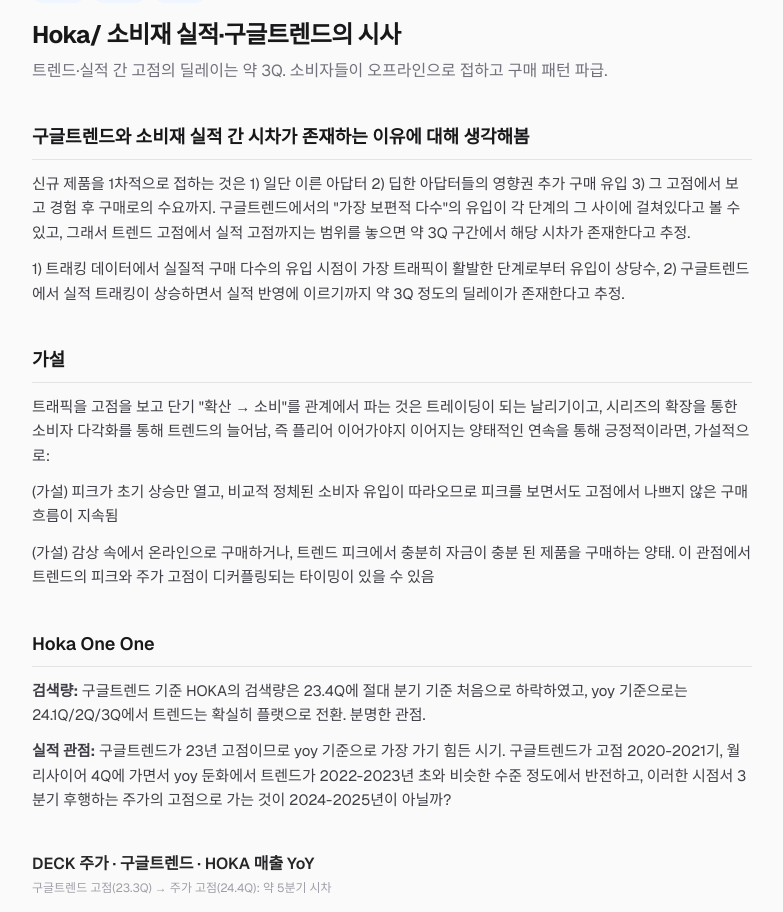
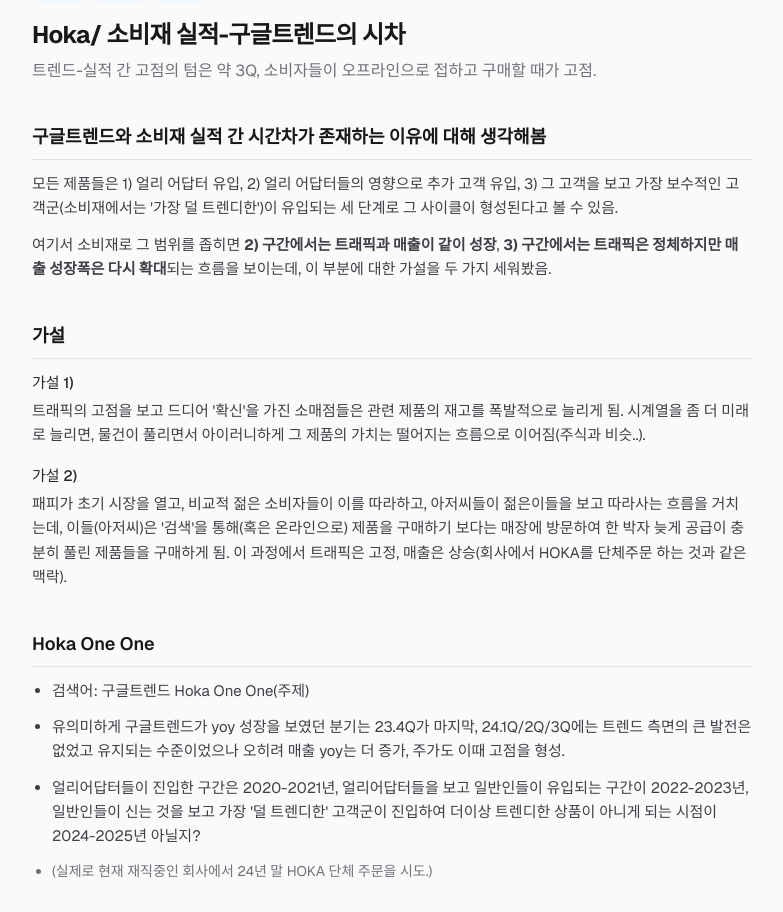
Before and after one commit to chlakaelf/case-study-web, a Next.js app: page /cases/hoka-google-trends in a window 1280 px wide. Shown: the part 180-1092 px from the top of the page, without its empty margins (248-1031 px from the left). Built offline with nearby package versions, Linux system fonts and the light colour scheme.

Commit message:
Rewrite HOKA case faithful to Notion original

```diff
--- a/src/app/cases/hoka-google-trends/page.tsx
+++ b/src/app/cases/hoka-google-trends/page.tsx
@@ -23,78 +23,89 @@
           ))}
         </div>
         <h1 className="text-2xl font-bold tracking-tight text-zinc-900 mb-2">
-          Hoka/ 소비재 실적·구글트렌드의 시사
+          Hoka/ 소비재 실적-구글트렌드의 시차
         </h1>
         <p className="text-base text-zinc-500">
-          트렌드·실적 간 고점의 딜레이는 약 3Q. 소비자들이 오프라인으로 접하고
-          구매 패턴 파급.
+          트렌드-실적 간 고점의 텀은 약 3Q, 소비자들이 오프라인으로 접하고
+          구매할 때가 고점.
         </p>
       </header>
 
       <div className="space-y-10">
-        {/* ─── 구글트렌드와 소비재 실적 간 시차 ─── */}
-        <Section title="구글트렌드와 소비재 실적 간 시차가 존재하는 이유에 대해 생각해봄">
+        {/* ─── 도입부 ─── */}
+        <Section title="구글트렌드와 소비재 실적 간 시간차가 존재하는 이유에 대해 생각해봄">
           <p>
-            신규 제품을 1차적으로 접하는 것은 1) 일단 이른 아답터 2) 딥한
-            아답터들의 영향권 추가 구매 유입 3) 그 고점에서 보고 경험 후 구매로의
-            수요까지. 구글트렌드에서의 &quot;가장 보편적 다수&quot;의 유입이 각
-            단계의 그 사이에 걸쳐있다고 볼 수 있고, 그래서 트렌드 고점에서 실적
-            고점까지는 범위를 놓으면 약 3Q 구간에서 해당 시차가 존재한다고 추정.
+            모든 제품들은 1) 얼리 어답터 유입, 2) 얼리 어답터들의 영향으로 추가
+            고객 유입, 3) 그 고객을 보고 가장 보수적인 고객군(소비재에서는
+            &apos;가장 덜 트렌디한&apos;)이 유입되는 세 단계로 그 사이클이
+            형성된다고 볼 수 있음.
           </p>
           <p>
-            1) 트래킹 데이터에서 실질적 구매 다수의 유입 시점이 가장 트래픽이
-            활발한 단계로부터 유입이 상당수, 2) 구글트렌드에서 실적 트래킹이
-            상승하면서 실적 반영에 이르기까지 약 3Q 정도의 딜레이가 존재한다고
-            추정.
+            여기서 소비재로 그 범위를 좁히면 <strong>2) 구간에서는 트래픽과
+            매출이 같이 성장</strong>, <strong>3) 구간에서는 트래픽은 정체하지만
+            매출 성장폭은 다시 확대</strong>되는 흐름을 보이는데, 이 부분에 대한
+            가설을 두 가지 세워봤음.
           </p>
         </Section>
 
         {/* ─── 가설 ─── */}
         <Section title="가설">
-          <p>
-            트래픽을 고점을 보고 단기 &quot;확산 → 소비&quot;를 관계에서 파는
-            것은 트레이딩이 되는 날리기이고, 시리즈의 확장을 통한 소비자
-            다각화를 통해 트렌드의 늘어남, 즉 플리어 이어가야지 이어지는
-            양태적인 연속을 통해 긍정적이라면, 가설적으로:
-          </p>
-          <p>
-            (가설) 피크가 초기 상승만 열고, 비교적 정체된 소비자 유입이
-            따라오므로 피크를 보면서도 고점에서 나쁘지 않은 구매 흐름이 지속됨
-          </p>
-          <p>
-            (가설) 감상 속에서 온라인으로 구매하거나, 트렌드 피크에서 충분히
-            자금이 충분 된 제품을 구매하는 양태. 이 관점에서 트렌드의 피크와
-            주가 고점이 디커플링되는 타이밍이 있을 수 있음
-          </p>
+          <div className="space-y-4">
+            <div>
+              <p className="font-medium text-zinc-800 mb-1">가설 1)</p>
+              <p>
+                트래픽의 고점을 보고 드디어 &apos;확신&apos;을 가진 소매점들은
+                관련 제품의 재고를 폭발적으로 늘리게 됨. 시계열을 좀 더 미래로
+                늘리면, 물건이 풀리면서 아이러니하게 그 제품의 가치는 떨어지는
+                흐름으로 이어짐(주식과 비슷..).
+              </p>
+            </div>
+            <div>
+              <p className="font-medium text-zinc-800 mb-1">가설 2)</p>
+              <p>
+                패피가 초기 시장을 열고, 비교적 젊은 소비자들이 이를 따라하고,
+                아저씨들이 젊은이들을 보고 따라사는 흐름을 거치는데,
+                이들(아저씨)은 &apos;검색&apos;을 통해(혹은 온라인으로) 제품을
+                구매하기 보다는 매장에 방문하여 한 박자 늦게 공급이 충분히 풀린
+                제품들을 구매하게 됨. 이 과정에서 트래픽은 고정, 매출은
+                상승(회사에서 HOKA를 단체주문 하는 것과 같은 맥락).
+              </p>
+            </div>
+          </div>
         </Section>
 
         {/* ─── Hoka One One ─── */}
         <Section title="Hoka One One">
-          <ul className="space-y-3">
+          <ul className="list-disc list-outside ml-5 space-y-3">
             <li>
-              <strong>검색량:</strong> 구글트렌드 기준 HOKA의 검색량은 23.4Q에
-              절대 분기 기준 처음으로 하락하였고, yoy 기준으로는 24.1Q/2Q/3Q에서
-              트렌드는 확실히 플랫으로 전환. 분명한 관점.
+              검색어: 구글트렌드 Hoka One One(주제)
             </li>
             <li>
-              <strong>실적 관점:</strong> 구글트렌드가 23년 고점이므로 yoy
-              기준으로 가장 가기 힘든 시기. 구글트렌드가 고점 2020-2021기,
-              월리사이어 4Q에 가면서 yoy 둔화에서 트렌드가 2022-2023년 초와
-              비슷한 수준 정도에서 반전하고, 이러한 시점서 3분기 후행하는 주가의
-              고점으로 가는 것이 2024-2025년이 아닐까?
+              유의미하게 구글트렌드가 yoy 성장을 보였던 분기는 23.4Q가 마지막,
+              24.1Q/2Q/3Q에는 트렌드 측면의 큰 발전은 없었고 유지되는 수준이었으나
+              오히려 매출 yoy는 더 증가, 주가도 이때 고점을 형성.
+            </li>
+            <li>
+              얼리어답터들이 진입한 구간은 2020-2021년, 얼리어답터들을 보고
+              일반인들이 유입되는 구간이 2022-2023년, 일반인들이 신는 것을 보고
+              가장 &apos;덜 트렌디한&apos; 고객군이 진입하여 더이상 트렌디한
+              상품이 아니게 되는 시점이 2024-2025년 아닐지?
+            </li>
+            <li className="text-zinc-500 text-sm">
+              (실제로 현재 재직중인 회사에서 24년 말 HOKA 단체 주문을 시도.)
             </li>
           </ul>
         </Section>
 
-        {/* ─── 차트 1: 주가 · 구글트렌드 ─── */}
+        {/* ─── 차트 1: 주가 · 구글트렌드 · 매출 YoY ─── */}
         <StockTrendChart />
 
         {/* ─── 차트 사이 코멘트 ─── */}
-        <div className="text-zinc-700 leading-relaxed space-y-3">
+        <div className="text-zinc-700 text-[15px] leading-relaxed">
           <p>
             실제로 24.1Q부터 Wholesale 매출이 반등하는 모양새인 것 같기도.
-            호카의 케이스에서 트래픽 고점→주가(매출 yoy) 간 시계열은 약 3분기
-            가량으로 나타남. 아마 당시의 매크로 환경에 따라 크게 달라질 민한
+            호카의 케이스에서 트래픽 고점-주가(매출 yoy) 간 시계열은 약 3분기
+            가량으로 나타남. 아마 당시의 매크로 환경에 따라 크게 달라질 만한
             요인이긴 하지만 전체적인 흐름은 비슷하지 않을지? 다른 소비재들도
             해보면 재밌을 듯.
           </p>
@@ -102,14 +113,6 @@
 
         {/* ─── 차트 2: Wholesale-D2C Revenue ─── */}
         <HokaRevenueChart />
-
-        {/* ─── 추가 메모 ─── */}
-        <div className="text-zinc-600 text-sm leading-relaxed space-y-2 border-t border-zinc-200 pt-6">
-          <p>
-            (사족으로 한국 재미있는 회사에서 24년도 단체 HOKA 단체 주문을
-            시도.)
-          </p>
-        </div>
       </div>
     </article>
   );
```
